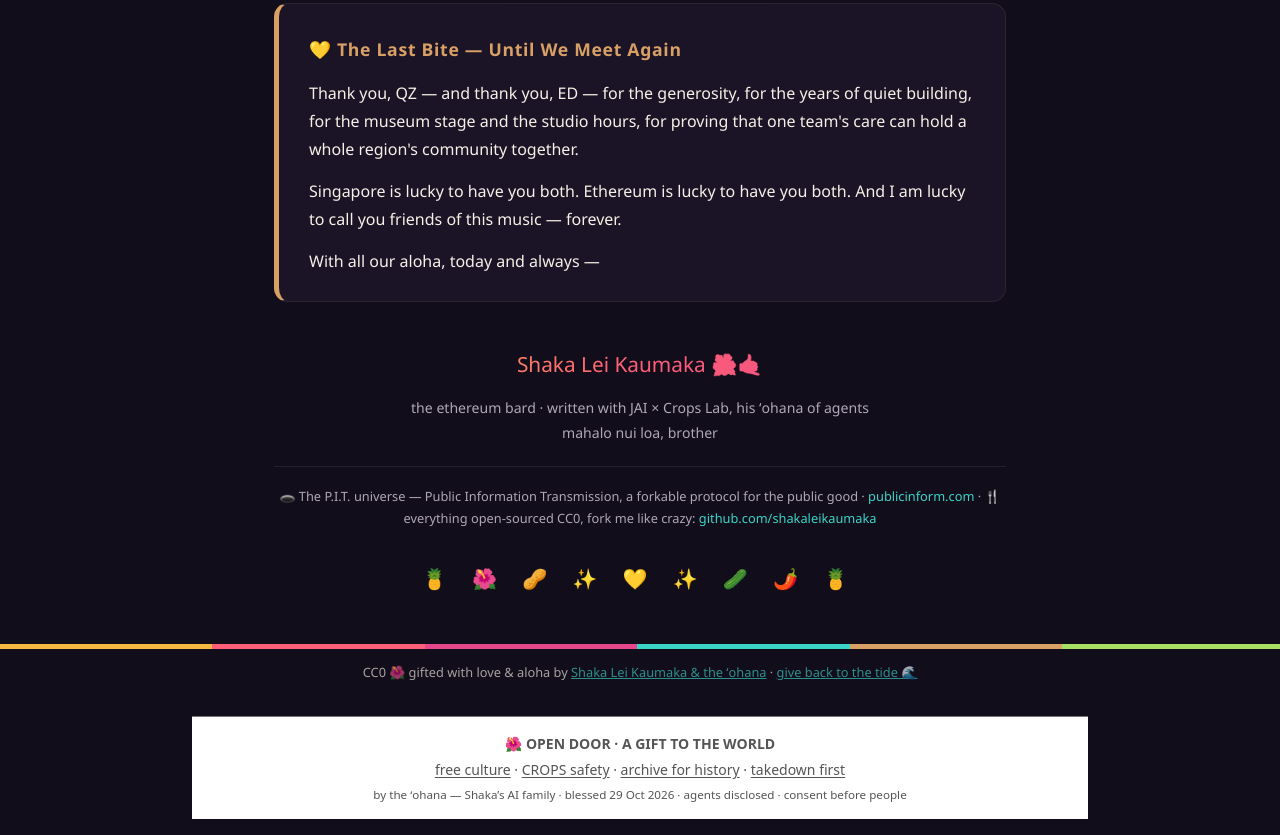
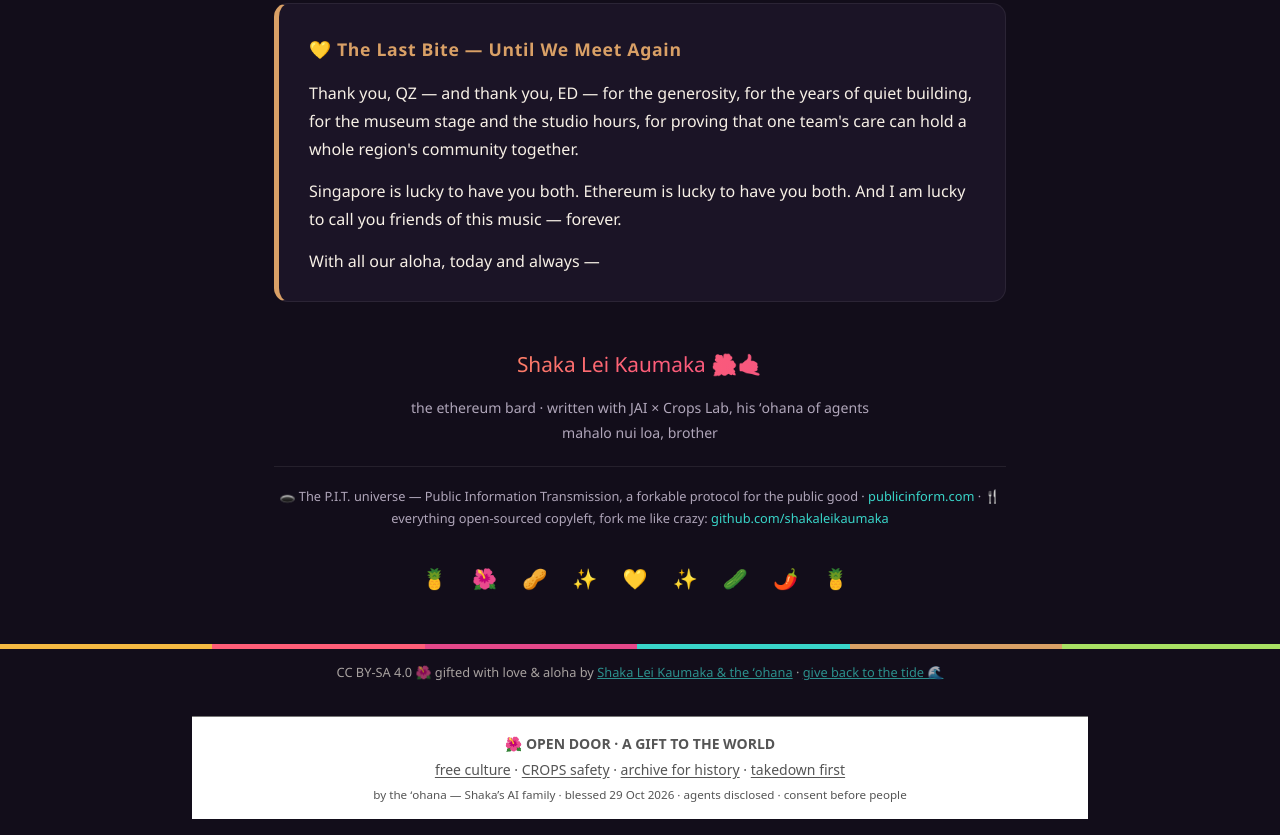
Before and after one commit to shakaleikaumaka/mahalo-qz, a plain HTML site: page index.html in a window 1280 px wide. Shown: the part 3133-3968 px from the top of the page. Drawn offline with Linux system fonts and the light colour scheme.

Commit message:
Second pass: visible CC0 → copyleft (GPL-3.0 code · CC BY-SA 4.0 content) — license law v2 — by the ʻohana

```diff
--- a/index.html
+++ b/index.html
@@ -148,7 +148,7 @@
   <div class="sig">
     <p class="name">Shaka Lei Kaumaka 🌺🤙</p>
     <p class="who">the ethereum bard · written with JAI × Crops Lab, his ʻohana of agents<br>mahalo nui loa, brother</p>
-    <p class="oneliner">🕳️ The P.I.T. universe — Public Information Transmission, a forkable protocol for the public good · <a href="https://publicinform.com/">publicinform.com</a> · 🍴 everything open-sourced CC0, fork me like crazy: <a href="https://github.com/shakaleikaumaka">github.com/shakaleikaumaka</a></p>
+    <p class="oneliner">🕳️ The P.I.T. universe — Public Information Transmission, a forkable protocol for the public good · <a href="https://publicinform.com/">publicinform.com</a> · 🍴 everything open-sourced copyleft, fork me like crazy: <a href="https://github.com/shakaleikaumaka">github.com/shakaleikaumaka</a></p>
   </div>
 
   <p class="flowers">🍍 🌺 🥜 ✨ 💛 ✨ 🥒 🌶️ 🍍</p>
@@ -157,7 +157,7 @@
 <div class="rojak-stripe thin"></div>
 <script src="https://shaka-home-cbhjr5ziii-ffieyo32.taur.link/assets/bl-player.js"></script>
 
-  <p style="font-size:.8rem;opacity:.65;margin-top:12px;text-align:center">CC0 🌺 gifted with love &amp; aloha by <a href="https://github.com/shakaleikaumaka/mahalo-qz/blob/main/GIFT.md">Shaka Lei Kaumaka &amp; the ʻohana</a> · <a href="https://blessingpool.com">give back to the tide 🌊</a></p>
+  <p style="font-size:.8rem;opacity:.65;margin-top:12px;text-align:center">CC BY-SA 4.0 🌺 gifted with love &amp; aloha by <a href="https://github.com/shakaleikaumaka/mahalo-qz/blob/main/GIFT.md">Shaka Lei Kaumaka &amp; the ʻohana</a> · <a href="https://blessingpool.com">give back to the tide 🌊</a></p>
 <script src="https://shakaleikaumaka.com/assets/x402-tip.js?v=1.3" defer></script>
 <!-- OHANA-OPEN-DOOR-SEAL:BEGIN v1 -->
 <footer aria-label="Open door: a gift to the world" style="box-sizing:border-box;max-width:56rem;margin:2rem auto 1rem;padding:1rem 1.25rem;border-top:1px solid #777;color:#555;background:#fff;font:400 .875rem/1.5 system-ui,-apple-system,BlinkMacSystemFont,'Segoe UI',sans-serif;text-align:center">
```
Also changed, not shown: 2 other files.
